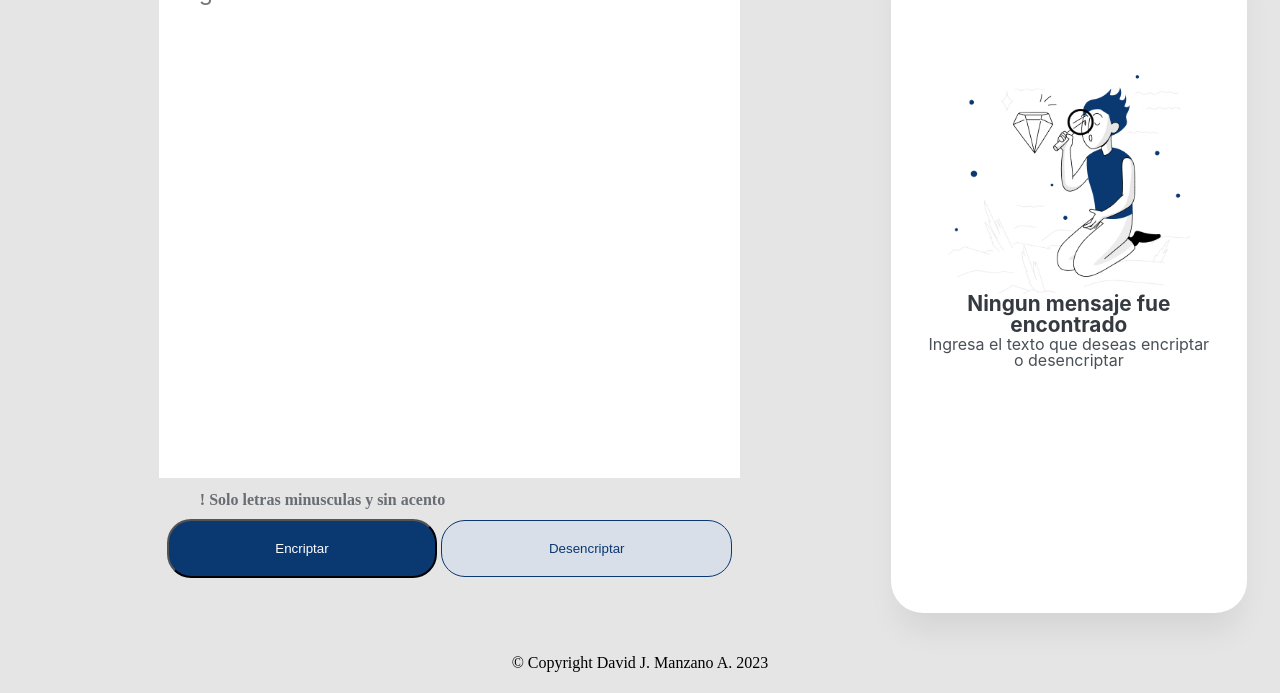
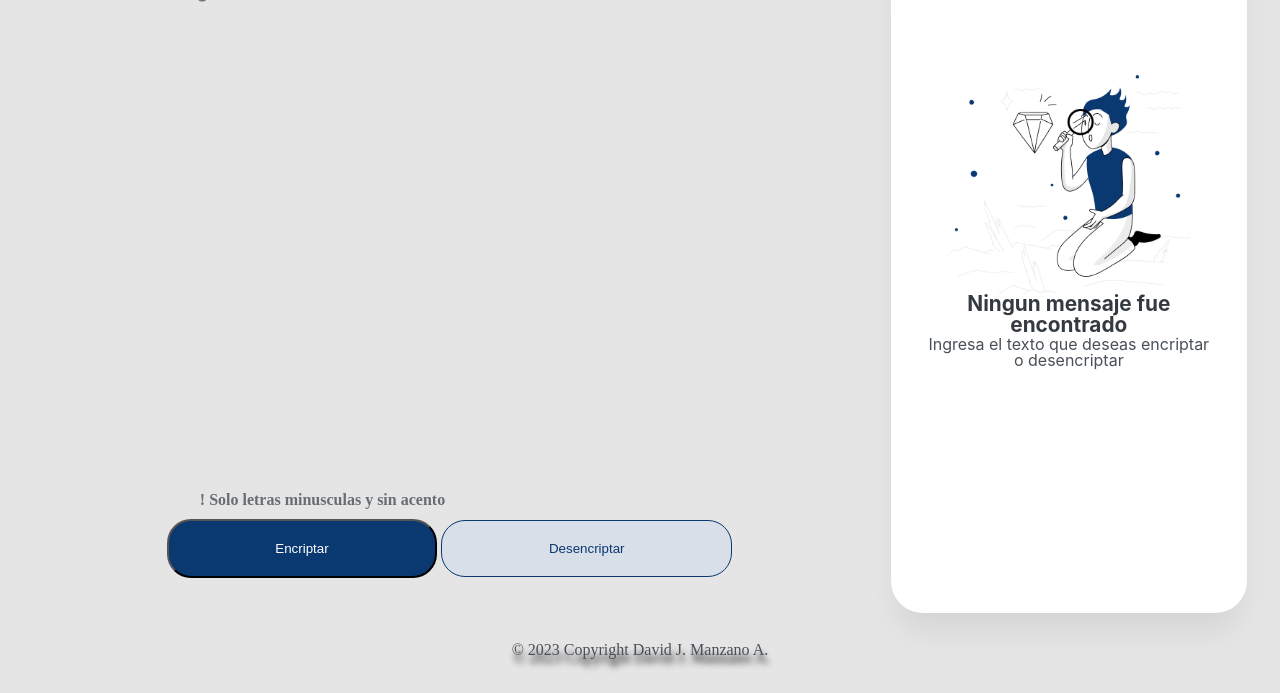
Before and after one commit to davmanz/Project-Alura-Encrip, a plain HTML site: page index.html in a window 1280 px wide. Shown: the part 107-800 px from the top of the page. Drawn offline with Linux system fonts and the light colour scheme.

Commit message:
Nueva actualizacion

```diff
--- a/index.css
+++ b/index.css
@@ -41,12 +41,12 @@ main{
     direction: ltr;
     padding: 20px;
     height: 60vh;
-    caret-color: transparent;
+
     font-family: 'Inter';
     font-weight: 400;
-    font-size: 23px;
+    font-size: 20px;
     color: #0A3871;
-    background: white;
+    background: none;
     resize: none;
     border: none;
     outline: none;
@@ -143,5 +143,7 @@ footer{
 }
 
 .copyright{
-margin-top: 2% ;
+margin-top: 1%;
+color: #495057;
+text-shadow: 2px 8px 6px black;
 }
--- a/index.html
+++ b/index.html
@@ -54,7 +54,7 @@
     </main>
 
     <footer>
-        <p class="copyright">&copy; Copyright David J. Manzano A. 2023</p>
+        <p class="copyright">&copy; 2023 Copyright David J. Manzano A. </p>
     </footer>
 </body>
 
--- a/script.js
+++ /dev/null
@@ -1,6 +0,0 @@
-const textarea = document.getElementById("comentarios");
-
-textarea.addEventListener("input", () => {
-  textarea.style.height = "auto";
-  textarea.style.height = `${textarea.scrollHeight}px`;
-});
```
